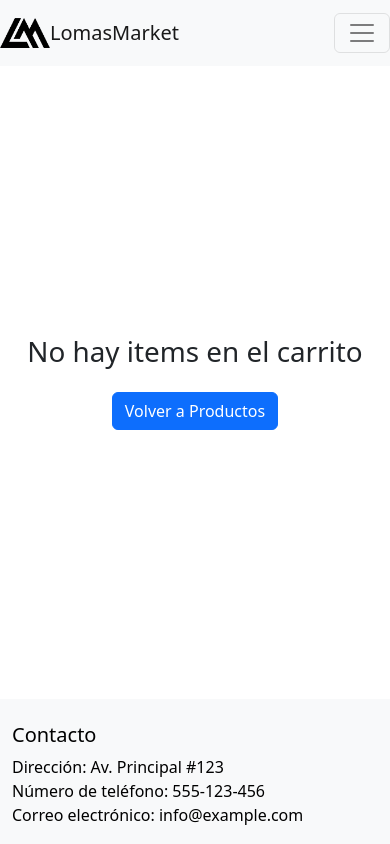
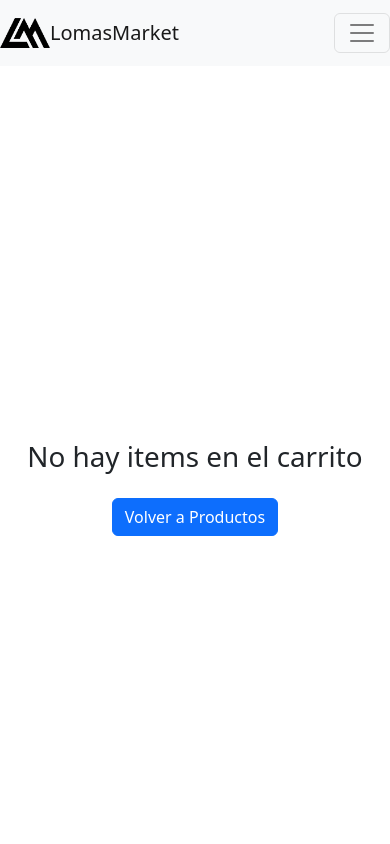
Before and after one commit to jose23bt/ReactJs-CoderHouse, a React (Create React App) app: page /Cart in a window 390 px wide. Shown: the top 844 px of the page. Built offline with nearby package versions, Linux system fonts and the light colour scheme.

Commit message:
add button's/cart add/toastyfi

```diff
--- a/src/App.js
+++ b/src/App.js
@@ -18,11 +18,12 @@ function App(){
         <CartProvider>
         <NavBar />
             <Routes>
-                <Route path='/' element={<ItemListContainer greeting={'Productos'}/>} />
+                <Route path='/' element={<ItemListContainer />} />
+                <Route path="/ReactJs-CoderHouse" element={<ItemListContainer />} />
                 <Route path='/category/:categoryId' element={<ItemListContainer />} />
                 <Route path='/item/:itemId' element={<ItemDetailContainer />} /> {ItemDetailContainer}
                 <Route path='/Cart' element={<Cart />}/>
-                <Route path='*'  />
+                <Route path='*' element={"error 404"} />
             </Routes>
         <ToastContainer />
         <Footer />
--- a/src/components/Cart/Cart.js
+++ b/src/components/Cart/Cart.js
@@ -3,23 +3,19 @@ import { CartContext } from "../../context/CartContext";
 import CartItem from '../CartItem/CartItem'
 import { Link } from "react-router-dom";
 import { ThemeContext } from "../ThemeContext";
-import '../../index.scss'
+import "../../index.scss"
 
 const Cart = () => {
-  const { cart, clearCart, totalQuantity } = useContext(CartContext);
+    const { cart, clearCart, totalQuantity, increaseItemQuantity, decreaseItemQuantity } = useContext(CartContext);
     const total = cart.reduce((acc, product) => acc + product.price * product.quantity, 0);
     const { darkMode } = useContext(ThemeContext);
-
     const cartContainerClasses = darkMode ? "bg-dark text-white" : "";
-  const cartItemsContainerClasses = darkMode ? "bg-dark text-white" : "";
-  const cartSummaryClasses = darkMode ? "bg-dark text-white p-3" : "";
-  const clearCartButtonClasses = darkMode ? "btn btn-light" : "btn btn-danger";
-  const checkoutLinkClasses = darkMode ? "Option text-white ml-3" : "Option ml-3";
+    const cartSummaryClasses = `cart-summary mt-3 ${darkMode ? "bg-dark text-white p-3" : ""}`;
 
     if (totalQuantity === 0) {
         return (
-      <div className={`empty-cart-message ${cartContainerClasses} d-flex align-items-center justify-content-center custom-vh`}>
-        <div className="text-center">
+            <div className={`empty-cart-message ${cartContainerClasses} d-flex align-items-center justify-content-center custom-vh text-center`}>
+                <div className="mx-auto">
                     <h1>No hay items en el carrito</h1>
                     <Link to="/" className="btn btn-primary mt-3">Volver a Productos</Link>
                 </div>
@@ -28,15 +24,22 @@ const Cart = () => {
     }
 
     return (
-    <div className={`cart-container p-5 ${cartContainerClasses}`}>
-      <h2 className="text-center mb-5">Carrito de Compras</h2>
-      <div className={`d-flex justify-content-center align-items-star flex-column ${cartItemsContainerClasses}`}>
-        {cart.map(p => <CartItem key={p.id} {...p} />)}
+        <div className={`cart-container p-5 ${darkMode ? "bg-dark text-white" : ""}`}>
+            <h2 className={`text-center mb-5 ${darkMode ? "text-white" : ""}`}>Carrito de Compras</h2>
+            <div className={`d-flex flex-column ${cartContainerClasses}`}>
+                {cart.map(p => (
+                    <CartItem
+                        key={p.id}
+                        {...p}
+                        increaseItemQuantity={increaseItemQuantity}
+                        decreaseItemQuantity={decreaseItemQuantity}
+                    />
+                ))}
             </div>
-      <div className={`cart-summary mt-3 ${cartSummaryClasses}`}>
-        <h4>Total: $ {total.toFixed(2)}</h4>
-        <button onClick={() => clearCart()} className={clearCartButtonClasses}>Limpiar carrito</button>
-        <Link to='/checkout' className={checkoutLinkClasses}>Checkout</Link>
+            <div className={cartSummaryClasses}>
+                <h4 className="mb-3">Total: $ {total.toFixed(2)}</h4>
+                <button onClick={() => clearCart()} className={`btn btn-danger mr-3`}>Limpiar carrito</button>
+                <Link to='/checkout' className={`Option ${darkMode ? "text-white ml-3" : "ml-3"}`}>Checkout</Link>
             </div>
         </div>
     );
--- a/src/components/CartItem/CartItem.js
+++ b/src/components/CartItem/CartItem.js
@@ -4,7 +4,7 @@ import { ThemeContext } from "../ThemeContext";
 import "../../index.scss";
 
 const CartItem = ({ id, name, img, price, quantity }) => {
-  const { removeItem } = useContext(CartContext);
+  const { removeItem, increaseItemQuantity, decreaseItemQuantity } = useContext(CartContext);
   const { darkMode } = useContext(ThemeContext);
 
   return (
@@ -19,9 +19,23 @@ const CartItem = ({ id, name, img, price, quantity }) => {
           <div className="card-body">
             <h2 className="card-title">{name}</h2>
             <p className="card-text">${price}</p>
-            <p className="card-text">Cantidad: {quantity}</p>
+            <div className="d-flex align-items-center">
+              <button
+                className={`btn ${darkMode ? "btn-light" : "btn-secondary"} mr-2`}
+                onClick={() => decreaseItemQuantity(id)}
+              >
+                -
+              </button>
+              <p className="card-text">Cantidad: {quantity}</p>
+              <button
+                className={`btn ${darkMode ? "btn-light" : "btn-secondary"} ml-2`}
+                onClick={() => increaseItemQuantity(id)}
+              >
+                +
+              </button>
+            </div>
             <button
-              className={`btn ${darkMode ? "btn-light" : "btn-danger"}`}
+              className={`btn ${darkMode ? "btn-light" : "btn-danger"} mt-2`}
               onClick={() => removeItem(id)}
             >
               Eliminar
--- a/src/components/items/ItemCount.js
+++ b/src/components/items/ItemCount.js
@@ -1,10 +1,8 @@
 import React, { useState, useContext } from "react";
-import { toast } from 'react-toastify';
-import 'react-toastify/dist/ReactToastify.css';
-import { ThemeContext } from '../ThemeContext'; // Importa el contexto del tema
+import { ThemeContext } from '../ThemeContext';
 
 const ItemCount = ({ stock, initial, onAdd }) => {
-    const { darkMode } = useContext(ThemeContext); // Obtén el valor de darkMode del contexto
+    const { darkMode } = useContext(ThemeContext);
     const [quantity, setQuantity] = useState(initial);
 
     const increment = () => {
@@ -21,23 +19,8 @@ const ItemCount = ({ stock, initial, onAdd }) => {
 
     const handleAddToCart = () => {
         if (quantity > 0) {
-            onAdd(quantity);
+            onAdd(quantity); // Pasar la cantidad seleccionada al componente padre
             setQuantity(initial);
-
-            // Configura las opciones para el aviso
-            const toastOptions = {
-                position: "bottom-center", // Posición en la parte inferior centrada
-                autoClose: 1000, // Duración de 1 segundo
-                hideProgressBar: true, // Oculta la barra de progreso
-                closeOnClick: false, // No cerrar al hacer clic
-                pauseOnHover: false, // No pausar al pasar el cursor
-                style: {
-                    background: darkMode ? "black" : "white", // Color de fondo en darkMode o lightMode
-                    color: darkMode ? "white" : "black" // Color del texto en darkMode o lightMode
-                }
-            };
-
-            toast.success(`Se agregaron ${quantity} productos al carrito`, toastOptions);
         }
     }
 
--- a/src/components/items/ItemListContainer.js
+++ b/src/components/items/ItemListContainer.js
@@ -4,34 +4,41 @@ import ItemList from './ItemList';
 import { ThemeContext } from '../ThemeContext';
 import { useParams } from 'react-router-dom';
 
-const ItemListContainer = ({ greeting }) => {
-
+const ItemListContainer = () => {
     const { darkMode } = useContext(ThemeContext);
-
     const [products, setProducts] = useState([]);
     const { categoryId } = useParams();
+    const [greeting, setGreeting] = useState('');
 
     useEffect(() => {
         const asyncFunc = categoryId ? getProductsByCategory : getProducts;
+        const fetchProducts = async () => {
+            try {
+                const response = await asyncFunc(categoryId);
+                setProducts(response);
+                // Establecer el saludo (greeting) aquí basado en la categoría o lo que necesites.
+                if (categoryId) {
+                    setGreeting(`${categoryId}`);
+                } else {
+                    setGreeting('Bienvenidos');
+                }
+            } catch (error) {
+                console.error(error);
+                // Manejo de errores
+            }
+        };
 
-        asyncFunc(categoryId)
-            .then(response => {
-                setProducts(response);
-            })
-            .catch(error => {
-                console.error(error);
-                // Aquí puedes realizar alguna acción si ocurre un error al obtener los productos.
-            });
+        fetchProducts();
     }, [categoryId]);
 
     return (
-        <div className={darkMode ? 'dark-mode' : 'light-mode'}>
+        <div className={darkMode ? "bg-dark text-white" : ""}>
             <h1 className="text-center item-list-container">{greeting}</h1>
             <div className="item-list-container">
                 <ItemList products={products} />
             </div>
         </div>
     );
-}
+};
 
 export default ItemListContainer;
--- a/src/context/CartContext.js
+++ b/src/context/CartContext.js
@@ -5,15 +5,16 @@ export const CartContext = createContext({
   addItem: () => {},
   removeItem: () => {},
   clearCart: () => {},
-  totalQuantity: 0, // Agregamos totalQuantity aquí
+  increaseItemQuantity: () => {},
+  decreaseItemQuantity: () => {},
+  totalQuantity: 0,
 });
 
 export const CartProvider = ({ children }) => {
   const [cart, setCart] = useState([]);
-  const [totalQuantity, setTotalQuantity] = useState(0); // Nueva state para totalQuantity
+  const [totalQuantity, setTotalQuantity] = useState(0);
 
   useEffect(() => {
-    // Calculamos la cantidad total de productos en el carrito
     const newTotalQuantity = cart.reduce((total, product) => total + product.quantity, 0);
     setTotalQuantity(newTotalQuantity);
   }, [cart]);
@@ -35,6 +36,26 @@ export const CartProvider = ({ children }) => {
     setCart(cartUpdated);
   };
 
+  const increaseItemQuantity = (itemId) => {
+    const updatedCart = cart.map(product => {
+      if (product.id === itemId) {
+        return { ...product, quantity: product.quantity + 1 };
+      }
+      return product;
+    });
+    setCart(updatedCart);
+  };
+
+  const decreaseItemQuantity = (itemId) => {
+    const updatedCart = cart.map(product => {
+      if (product.id === itemId && product.quantity > 1) {
+        return { ...product, quantity: product.quantity - 1 };
+      }
+      return product;
+    });
+    setCart(updatedCart);
+  };
+
   const clearCart = () => {
     setCart([]);
   };
@@ -44,6 +65,8 @@ export const CartProvider = ({ children }) => {
     addItem,
     removeItem,
     clearCart,
+    increaseItemQuantity,
+    decreaseItemQuantity,
     totalQuantity,
   };
 
--- a/src/index.scss
+++ b/src/index.scss
@@ -66,13 +66,9 @@
   /* Aquí puedes agregar más estilos para el enlace activo si lo deseas */
 }
 
-
-.custom-vh {
+.empty-cart-message {
+  display: flex;
+  justify-content: center;
+  align-items: center;
   height: 100vh;
 }
-
-@media (max-width: 576px) {
-  .custom-vh {
-    height: 75vh; // Ajusta el valor según tus necesidades
-  }
-}
```
Also changed, not shown: src/components/items/ItemDetail.js (+26 -7 lines). Lines whose indentation alone changed are shown as unchanged.
